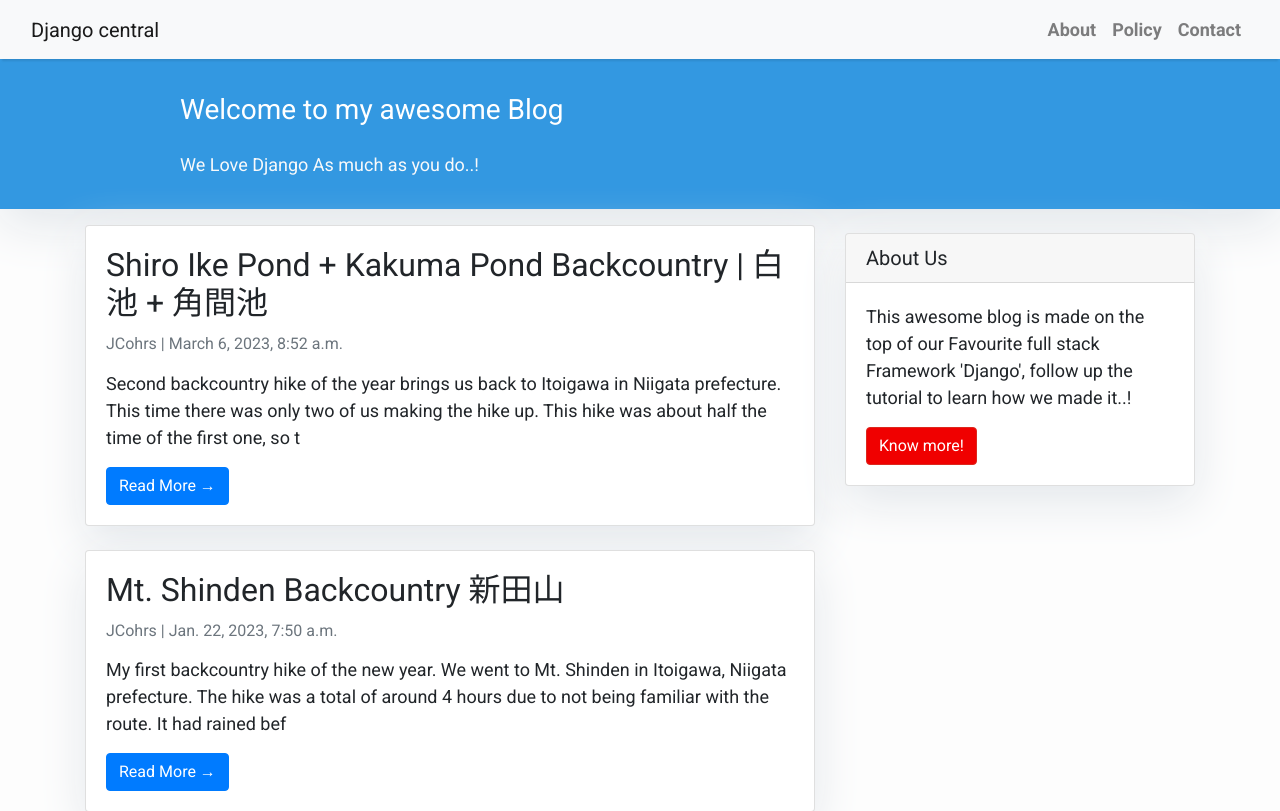
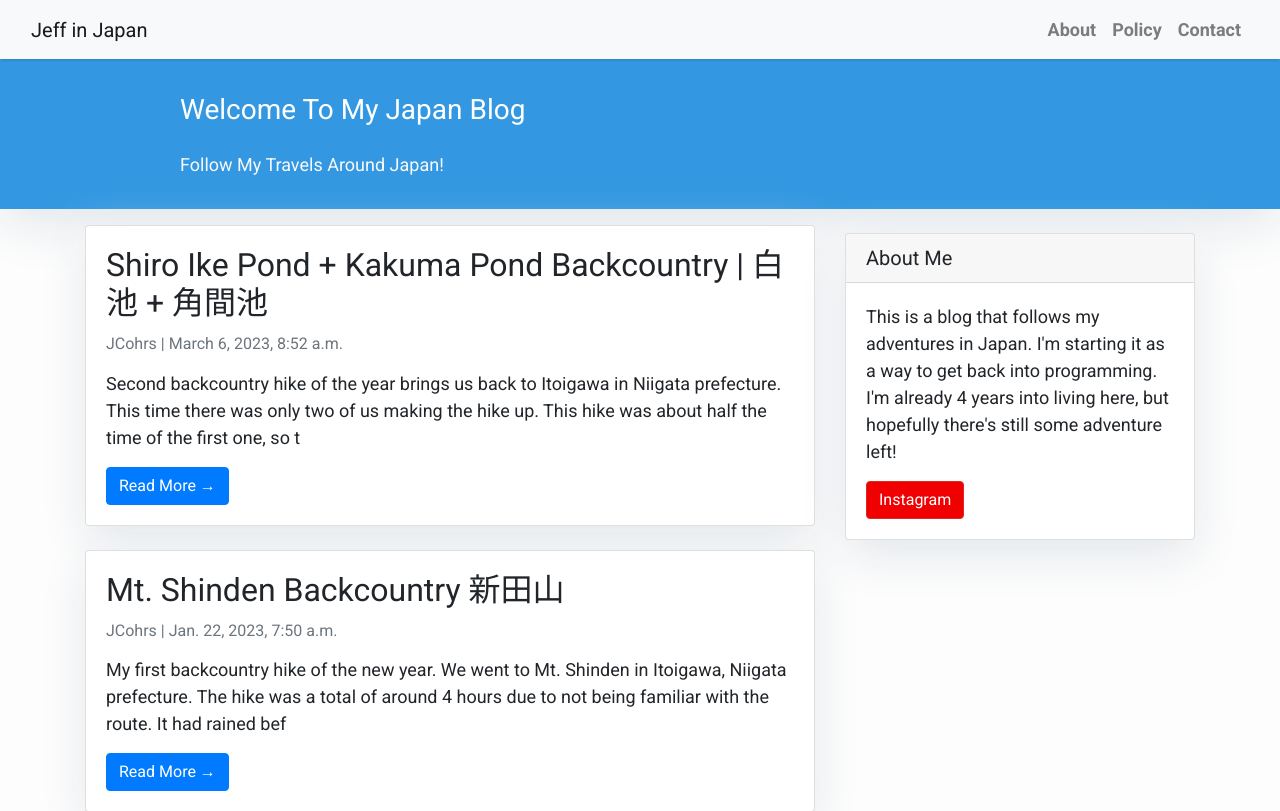
Before and after one commit to JCohrs/mysite, a Django app: page / in a window 1280 px wide. Shown: the top 811 px of the page. Run offline with Django 4.2, Linux system fonts and the light colour scheme; data comes from the database, SQL or seed files in the repository; both versions use the stored data as it was after the commit; some libraries are stand-ins or nearby versions.

Commit message:
site information update / allowed_hosts test

```diff
--- a/mysite/settings.py
+++ b/mysite/settings.py
@@ -29,10 +29,9 @@ SECRET_KEY = os.environ.get('DJANGO_SECRET_KEY')
 
 # SECURITY WARNING: don't run with debug turned on in production!
 # DEBUG = True
-DEBUG = os.environ.get('DJANGO_DEBUG') != 'False'
+DEBUG = os.environ.get('DJANGO_DEBUG','') != 'False'
 
-ALLOWED_HOSTS = ['www.jeffinjapan.blog',
-                 'jeffinjapan.blog',]
+ALLOWED_HOSTS = ['54.95.186.75']
 
 
 # Application definition
--- a/templates/base.html
+++ b/templates/base.html
@@ -2,7 +2,7 @@
 <html>
 
     <head>
-        <title>Django Central</title>
+        <title>Jeff in Japan!</title>
         <link href="https://fonts.googleapis.com/css?family=Roboto:400,700" rel="stylesheet">
         <meta name="google" content="notranslate" />
         <meta name="viewport" content="width=device-width, initial-scale=1" />
@@ -37,7 +37,7 @@
         <!-- Navigation -->
         <nav class="navbar navbar-expand-lg navbar-light bg-light shadow" id="mainNav">
             <div class="container-fluid">
-                <a class="navbar-brand" href="{% url 'home' %}">Django central</a>
+                <a class="navbar-brand" href="{% url 'home' %}">Jeff in Japan</a>
                 <button class="navbar-toggler navbar-toggler-right" type="button" data-toggle="collapse" data-target="#navbarResponsive"
                     aria-controls="navbarResponsive" aria-expanded="false" aria-label="Toggle navigation">
                     <span class="navbar-toggler-icon"></span>
--- a/templates/index.html
+++ b/templates/index.html
@@ -22,8 +22,8 @@
         <div class="row">
             <div class=" col-md-8 col-md-10 mx-auto">
                 <div class="site-heading">
-                    <h3 class=" site-heading my-4 mt-3 text-white"> Welcome to my awesome Blog </h3>
-                    <p class="text-light">We Love Django As much as you do..! &nbsp
+                    <h3 class=" site-heading my-4 mt-3 text-white"> Welcome To My Japan Blog </h3>
+                    <p class="text-light">Follow My Travels Around Japan! &nbsp
                     </p>
                 </div>
             </div>
--- a/templates/sidebar.html
+++ b/templates/sidebar.html
@@ -10,11 +10,13 @@
     <!-- Sidebar Widgets Column -->
     <div class="col-md-4 float-right ">
     <div class="card my-4">
-            <h5 class="card-header">About Us</h5>
+            <h5 class="card-header">About Me</h5>
             <div class="card-body">
-            <p class="card-text"> This awesome blog is made on the top of our Favourite full stack Framework 'Django', follow up the tutorial to learn how we made it..!</p>
-            <a href="https://djangocentral.com/building-a-blog-application-with-django"
-                class="btn btn-danger">Know more!</a>
+            <p class="card-text"> This is a blog that follows my adventures in Japan. I'm starting it as a way to get back into programming. &nbsp
+                I'm already 4 years into living here, but hopefully there's still some adventure left!
+            </p>
+            <a href="https://www.instagram.com/cohrslight/"
+                class="btn btn-danger" target="_blank">Instagram</a>
         </div>
     </div>
     </div>
```
Also changed, not shown: db.sqlite3.
